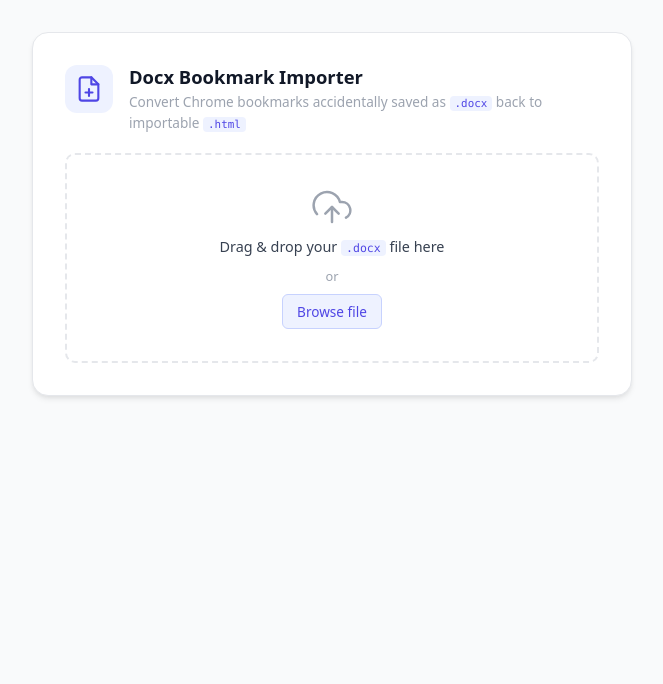
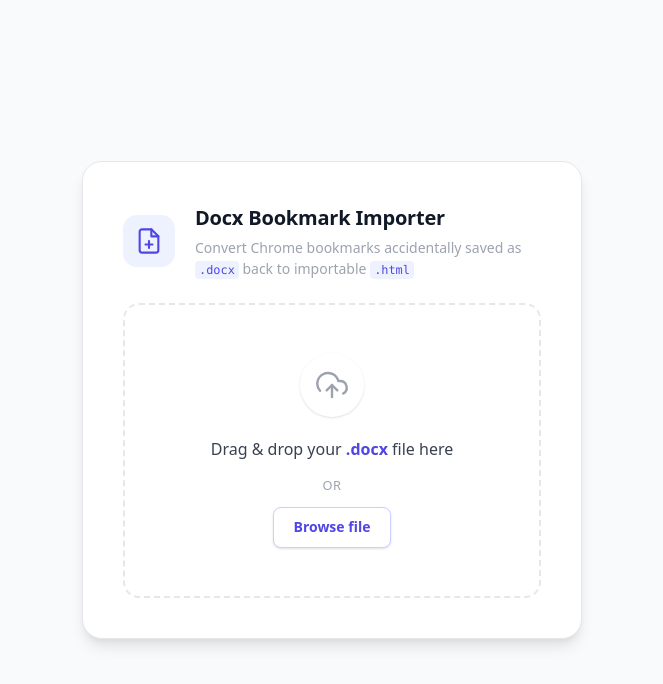
Before and after one commit to sandikodev/docx-bookmark-importer, a Svelte app: page / in a window 1280 px wide. Shown: the top 684 px of the page, without its empty margins (308-971 px from the left). Built offline with nearby package versions, Linux system fonts and the light colour scheme.

Commit message:
feat: enhance UI/UX with transitions, global dropzone, and reset functionality

```diff
--- a/src/App.svelte
+++ b/src/App.svelte
@@ -1,4 +1,5 @@
 <script>
+  import { fade, slide } from 'svelte/transition'
   import { parseDocxBookmarks, generateBookmarkHtml } from './lib/parser.js'
 
   let status = $state(null)   // { type: 'loading'|'success'|'error', text: string }
@@ -30,7 +31,13 @@
     a.click()
   }
 
+  function reset() {
+    status = null
+    structure = []
+  }
+
   function onDrop(e) {
+    e.preventDefault()
     dragging = false
     handleFile(e.dataTransfer.files[0])
   }
@@ -41,7 +48,13 @@
   }
 </script>
 
-<div class="card">
+<svelte:window
+  ondragover={(e) => { e.preventDefault(); dragging = true }}
+  ondragleave={() => dragging = false}
+  ondrop={onDrop}
+/>
+
+<div class="card" transition:fade>
   <header>
     <div class="icon-wrap">
       <svg width="28" height="28" viewBox="0 0 24 24" fill="none" stroke="currentColor" stroke-width="1.8" stroke-linecap="round" stroke-linejoin="round">
@@ -51,12 +64,18 @@
         <line x1="9" y1="15" x2="15" y2="15"/>
       </svg>
     </div>
-    <div>
+    <div class="header-text">
       <h1>Docx Bookmark Importer</h1>
       <p class="subtitle">Convert Chrome bookmarks accidentally saved as <code>.docx</code> back to importable <code>.html</code></p>
     </div>
+    {#if structure.length > 0 || (status && status.type === 'error')}
+      <button class="reset-btn" onclick={reset} aria-label="Reset" title="Reset">
+        <svg width="18" height="18" viewBox="0 0 24 24" fill="none" stroke="currentColor" stroke-width="2" stroke-linecap="round" stroke-linejoin="round"><path d="M3 12a9 9 0 1 0 9-9 9.75 9.75 0 0 0-6.74 2.74L3 8"/><path d="M3 3v5h5"/></svg>
+      </button>
+    {/if}
   </header>
 
+  {#if structure.length === 0}
     <!-- svelte-ignore a11y_no_static_element_interactions -->
     <label
       class="dropzone"
@@ -64,20 +83,24 @@
       ondragover={(e) => { e.preventDefault(); dragging = true }}
       ondragleave={() => dragging = false}
       ondrop={onDrop}
+      transition:slide
     >
-    <svg class="drop-icon" width="40" height="40" viewBox="0 0 24 24" fill="none" stroke="currentColor" stroke-width="1.5" stroke-linecap="round" stroke-linejoin="round">
+      <div class="drop-circle">
+        <svg class="drop-icon" width="32" height="32" viewBox="0 0 24 24" fill="none" stroke="currentColor" stroke-width="1.8" stroke-linecap="round" stroke-linejoin="round">
           <polyline points="16 16 12 12 8 16"/>
           <line x1="12" y1="12" x2="12" y2="21"/>
           <path d="M20.39 18.39A5 5 0 0 0 18 9h-1.26A8 8 0 1 0 3 16.3"/>
         </svg>
-    <p class="drop-label">Drag & drop your <code>.docx</code> file here</p>
+      </div>
+      <p class="drop-label">Drag & drop your <strong>.docx</strong> file here</p>
       <span class="or">or</span>
       <span class="browse-btn">Browse file</span>
       <input type="file" accept=".docx" onchange={onInputChange} />
     </label>
+  {/if}
 
   {#if status}
-    <div class="status {status.type}">
+    <div class="status {status.type}" transition:slide>
       {#if status.type === 'loading'}
         <span class="spinner"></span>
       {:else if status.type === 'success'}
@@ -90,13 +113,14 @@
   {/if}
 
   {#if structure.length > 0}
-    <div class="preview">
+    <div class="preview" transition:slide>
       {#each structure as { folder, items }}
-        <details>
+        <details open={structure.length < 3}>
           <summary>
-            <svg width="14" height="14" viewBox="0 0 24 24" fill="currentColor"><path d="M20 6h-8l-2-2H4a2 2 0 0 0-2 2v12a2 2 0 0 0 2 2h16a2 2 0 0 0 2-2V8a2 2 0 0 0-2-2z"/></svg>
+            <svg class="folder-icon" width="14" height="14" viewBox="0 0 24 24" fill="currentColor"><path d="M20 6h-8l-2-2H4a2 2 0 0 0-2 2v12a2 2 0 0 0 2 2h16a2 2 0 0 0 2-2V8a2 2 0 0 0-2-2z"/></svg>
             <span>{folder}</span>
             <span class="badge">{items.length}</span>
+            <svg class="chevron" width="12" height="12" viewBox="0 0 24 24" fill="none" stroke="currentColor" stroke-width="3" stroke-linecap="round" stroke-linejoin="round"><polyline points="6 9 12 15 18 9"/></svg>
           </summary>
           <ul>
             {#each items as { title, url }}
@@ -110,12 +134,12 @@
       {/each}
     </div>
 
-    <button class="download-btn" onclick={download}>
+    <button class="download-btn" onclick={download} transition:fade>
       <svg width="16" height="16" viewBox="0 0 24 24" fill="none" stroke="currentColor" stroke-width="2.5" stroke-linecap="round" stroke-linejoin="round"><path d="M21 15v4a2 2 0 0 1-2 2H5a2 2 0 0 1-2-2v-4"/><polyline points="7 10 12 15 17 10"/><line x1="12" y1="15" x2="12" y2="3"/></svg>
       Download bookmarks.html
     </button>
 
-    <p class="hint">
+    <p class="hint" transition:fade>
       Import: open <code>chrome://bookmarks/</code> → <code>⋮</code> → <strong>Import bookmarks</strong>
     </p>
   {/if}
@@ -124,55 +148,69 @@
 <style>
   .card {
     width: 100%;
-    max-width: 600px;
+    max-width: 500px;
     background: var(--surface);
     border: 1px solid var(--border);
-    border-radius: 16px;
-    padding: 2rem;
+    border-radius: 20px;
+    padding: 2.5rem;
     box-shadow: var(--shadow-md);
     display: flex;
     flex-direction: column;
-    gap: 1.25rem;
+    gap: 1.5rem;
   }
 
   header {
     display: flex;
-    align-items: flex-start;
-    gap: 1rem;
+    align-items: center;
+    gap: 1.25rem;
+    position: relative;
   }
+
+  .header-text { flex: 1; min-width: 0; }
 
   .icon-wrap {
     flex-shrink: 0;
-    width: 48px;
-    height: 48px;
+    width: 52px;
+    height: 52px;
     background: var(--accent-light);
     color: var(--accent);
-    border-radius: 12px;
+    border-radius: 14px;
     display: grid;
     place-items: center;
   }
 
   h1 {
-    margin: 0 0 .2rem;
-    font-size: 1.15rem;
-    font-weight: 600;
+    margin: 0 0 .25rem;
+    font-size: 1.25rem;
+    font-weight: 700;
     color: var(--text-heading);
-    line-height: 1.3;
+    letter-spacing: -0.01em;
   }
 
   .subtitle {
     margin: 0;
-    font-size: .85rem;
+    font-size: .875rem;
     color: var(--text-muted);
-    line-height: 1.5;
+    line-height: 1.45;
   }
 
+  .reset-btn {
+    background: transparent;
+    border: none;
+    color: var(--text-muted);
+    cursor: pointer;
+    padding: 8px;
+    border-radius: 50%;
+    transition: all .2s;
+  }
+  .reset-btn:hover { background: var(--border); color: var(--text-heading); }
+
   code {
-    font-family: ui-monospace, Consolas, monospace;
-    font-size: .8em;
+    font-family: ui-monospace, SFMono-Regular, Menlo, Monaco, Consolas, monospace;
+    font-size: .85em;
     background: var(--accent-light);
     color: var(--accent);
-    padding: 1px 5px;
+    padding: 2px 4px;
     border-radius: 4px;
   }
 
@@ -181,55 +219,74 @@
     display: flex;
     flex-direction: column;
     align-items: center;
-    gap: .5rem;
+    gap: .75rem;
     border: 2px dashed var(--border);
-    border-radius: var(--radius);
-    padding: 2rem 1rem;
+    border-radius: 16px;
+    padding: 3rem 1.5rem;
     cursor: pointer;
-    transition: border-color .2s, background .2s;
+    transition: all .25s cubic-bezier(0.4, 0, 0.2, 1);
     text-align: center;
+    background: rgba(var(--accent-light), 0.3);
   }
   .dropzone:hover, .dropzone.active {
     border-color: var(--accent);
     background: var(--accent-light);
+    transform: translateY(-2px);
   }
+  .dropzone.active { scale: 1.02; border-style: solid; }
   .dropzone input { display: none; }
 
-  .drop-icon { color: var(--text-muted); }
-  .dropzone:hover .drop-icon, .dropzone.active .drop-icon { color: var(--accent); }
+  .drop-circle {
+    width: 64px;
+    height: 64px;
+    background: var(--surface);
+    border-radius: 50%;
+    display: grid;
+    place-items: center;
+    box-shadow: var(--shadow);
+    color: var(--text-muted);
+    transition: all .25s;
+    margin-bottom: .5rem;
+  }
+  .dropzone:hover .drop-circle, .dropzone.active .drop-circle {
+    color: var(--accent);
+    box-shadow: 0 0 0 4px var(--accent-border);
+  }
 
-  .drop-label { margin: 0; font-size: .9rem; color: var(--text); }
-  .or { font-size: .8rem; color: var(--text-muted); }
+  .drop-label { margin: 0; font-size: 1rem; color: var(--text); }
+  .drop-label strong { color: var(--accent); }
+  .or { font-size: .8rem; color: var(--text-muted); text-transform: uppercase; letter-spacing: 0.05em; }
 
   .browse-btn {
-    font-size: .85rem;
-    font-weight: 500;
+    font-size: .875rem;
+    font-weight: 600;
     color: var(--accent);
-    background: var(--accent-light);
+    background: var(--surface);
     border: 1px solid var(--accent-border);
-    border-radius: 6px;
-    padding: .35rem .9rem;
-    transition: background .15s;
+    border-radius: 8px;
+    padding: .5rem 1.25rem;
+    box-shadow: var(--shadow);
+    transition: all .2s;
   }
-  .dropzone:hover .browse-btn { background: var(--accent-border); }
+  .dropzone:hover .browse-btn { border-color: var(--accent); background: var(--accent-light); }
 
   /* Status */
   .status {
     display: flex;
     align-items: center;
-    gap: .5rem;
+    gap: .75rem;
     font-size: .875rem;
-    font-weight: 500;
-    padding: .65rem 1rem;
-    border-radius: var(--radius);
+    font-weight: 600;
+    padding: .85rem 1.25rem;
+    border-radius: 12px;
     border: 1px solid transparent;
   }
   .status.loading { background: var(--accent-light); color: var(--accent); border-color: var(--accent-border); }
-  .status.success { background: var(--success-light); color: var(--success); border-color: color-mix(in srgb, var(--success) 30%, transparent); }
-  .status.error   { background: var(--error-light);   color: var(--error);   border-color: color-mix(in srgb, var(--error) 30%, transparent); }
+  .status.success { background: var(--success-light); color: var(--success); border-color: color-mix(in srgb, var(--success) 20%, transparent); }
+  .status.error   { background: var(--error-light);   color: var(--error);   border-color: color-mix(in srgb, var(--error) 20%, transparent); }
 
   .spinner {
-    width: 14px; height: 14px;
+    width: 16px; height: 16px;
     border: 2px solid currentColor;
     border-top-color: transparent;
     border-radius: 50%;
@@ -241,68 +298,78 @@
   /* Preview */
   .preview {
     border: 1px solid var(--border);
-    border-radius: var(--radius);
+    border-radius: 14px;
     overflow: hidden;
-    max-height: 320px;
+    max-height: 380px;
     overflow-y: auto;
+    background: var(--surface);
   }
 
-  details {
-    border-bottom: 1px solid var(--border);
-  }
+  details { border-bottom: 1px solid var(--border); }
   details:last-child { border-bottom: none; }
 
   summary {
     display: flex;
     align-items: center;
-    gap: .5rem;
-    padding: .65rem 1rem;
+    gap: .75rem;
+    padding: .85rem 1.25rem;
     cursor: pointer;
-    font-size: .875rem;
+    font-size: .9rem;
     font-weight: 600;
     color: var(--text-heading);
     list-style: none;
     user-select: none;
-    transition: background .15s;
+    transition: background .2s;
   }
   summary::-webkit-details-marker { display: none; }
   summary:hover { background: var(--accent-light); }
-  summary svg { color: var(--accent); flex-shrink: 0; }
+
+  .folder-icon { color: var(--accent); flex-shrink: 0; opacity: 0.8; }
   summary span:nth-child(2) { flex: 1; }
 
   .badge {
     font-size: .75rem;
-    font-weight: 500;
-    background: var(--accent-light);
-    color: var(--accent);
-    border: 1px solid var(--accent-border);
-    border-radius: 99px;
-    padding: 1px 8px;
+    font-weight: 700;
+    background: var(--bg);
+    color: var(--text-muted);
+    border: 1px solid var(--border);
+    border-radius: 6px;
+    padding: 1px 6px;
+    margin-right: 4px;
   }
+
+  .chevron {
+    color: var(--text-muted);
+    transition: transform .3s;
+    opacity: 0.5;
+  }
+  details[open] .chevron { transform: rotate(180deg); opacity: 1; color: var(--accent); }
 
   ul {
     margin: 0;
     padding: 0;
     list-style: none;
-    background: var(--bg);
+    background: color-mix(in srgb, var(--bg) 50%, transparent);
   }
   li {
     display: flex;
     align-items: center;
-    gap: .5rem;
-    padding: .4rem 1rem .4rem 2.25rem;
+    gap: .75rem;
+    padding: .6rem 1.25rem .6rem 2.75rem;
     border-top: 1px solid var(--border);
     min-width: 0;
+    transition: background .15s;
   }
-  .favicon { flex-shrink: 0; opacity: .8; }
+  li:hover { background: var(--surface); }
+  .favicon { flex-shrink: 0; filter: grayscale(0.2); transition: filter .2s; }
+  li:hover .favicon { filter: grayscale(0); }
   li a {
-    font-size: .82rem;
+    font-size: .85rem;
     color: var(--text);
     text-decoration: none;
     white-space: nowrap;
     overflow: hidden;
     text-overflow: ellipsis;
-    transition: color .15s;
   }
   li a:hover { color: var(--accent); text-decoration: underline; }
 
@@ -311,26 +378,27 @@
     display: flex;
     align-items: center;
     justify-content: center;
-    gap: .5rem;
+    gap: .65rem;
     width: 100%;
     background: var(--accent);
     color: #fff;
     border: none;
-    border-radius: var(--radius);
-    padding: .75rem 1.5rem;
-    font-size: .95rem;
-    font-weight: 600;
+    border-radius: 12px;
+    padding: 1rem 1.5rem;
+    font-size: 1rem;
+    font-weight: 700;
     cursor: pointer;
-    transition: background .15s, transform .1s;
+    transition: all .2s cubic-bezier(0.4, 0, 0.2, 1);
+    box-shadow: 0 4px 12px color-mix(in srgb, var(--accent) 30%, transparent);
   }
-  .download-btn:hover { background: var(--accent-hover); }
-  .download-btn:active { transform: scale(.98); }
+  .download-btn:hover { background: var(--accent-hover); transform: translateY(-1px); box-shadow: 0 6px 16px color-mix(in srgb, var(--accent) 40%, transparent); }
+  .download-btn:active { transform: translateY(0); }
 
   .hint {
     margin: 0;
-    font-size: .8rem;
+    font-size: .825rem;
     color: var(--text-muted);
     text-align: center;
   }
-  .hint strong { color: var(--text); }
+  .hint code { background: var(--border); color: var(--text); }
 </style>
--- a/src/app.css
+++ b/src/app.css
@@ -15,19 +15,19 @@
   --success-light: #ecfdf5;
   --error: #dc2626;
   --error-light: #fef2f2;
-  --radius: 10px;
+  --radius: 12px;
   --shadow: 0 1px 3px rgba(0,0,0,.08), 0 1px 2px rgba(0,0,0,.05);
-  --shadow-md: 0 4px 6px -1px rgba(0,0,0,.08), 0 2px 4px -1px rgba(0,0,0,.05);
+  --shadow-md: 0 10px 15px -3px rgba(0,0,0,.1), 0 4px 6px -2px rgba(0,0,0,.05);
 }
 
 @media (prefers-color-scheme: dark) {
   :root {
-    --bg: #0f1117;
-    --surface: #1a1d27;
-    --border: #2d3148;
-    --text: #9ca3af;
-    --text-muted: #6b7280;
-    --text-heading: #f9fafb;
+    --bg: #0b0e14;
+    --surface: #161a23;
+    --border: #232a3b;
+    --text: #a1a1aa;
+    --text-muted: #71717a;
+    --text-heading: #f4f4f5;
     --accent: #818cf8;
     --accent-hover: #6366f1;
     --accent-light: rgba(99,102,241,.12);
@@ -47,7 +47,23 @@
   -webkit-font-smoothing: antialiased;
   min-height: 100svh;
   display: flex;
-  align-items: flex-start;
+  align-items: center;
   justify-content: center;
-  padding: 2rem 1rem 4rem;
+  padding: 1.5rem;
 }
+
+/* Custom Scrollbar */
+::-webkit-scrollbar {
+  width: 6px;
+  height: 6px;
+}
+::-webkit-scrollbar-track {
+  background: transparent;
+}
+::-webkit-scrollbar-thumb {
+  background: var(--border);
+  border-radius: 10px;
+}
+::-webkit-scrollbar-thumb:hover {
+  background: var(--text-muted);
+}
```
Also changed, not shown: 1 other file (tests, documents, lock files or other folders). Lines whose indentation alone changed are shown as unchanged.
